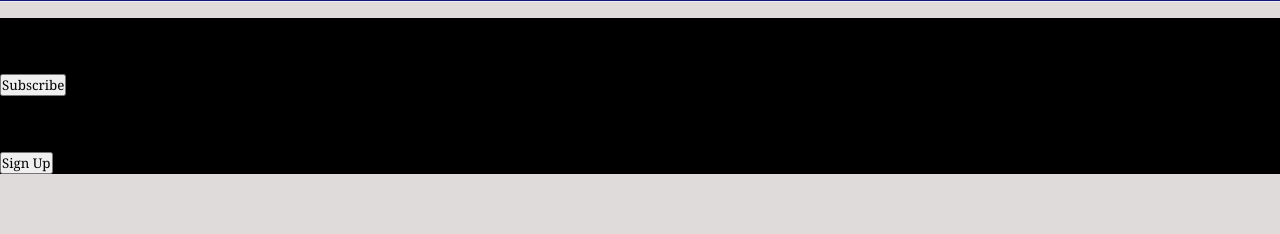
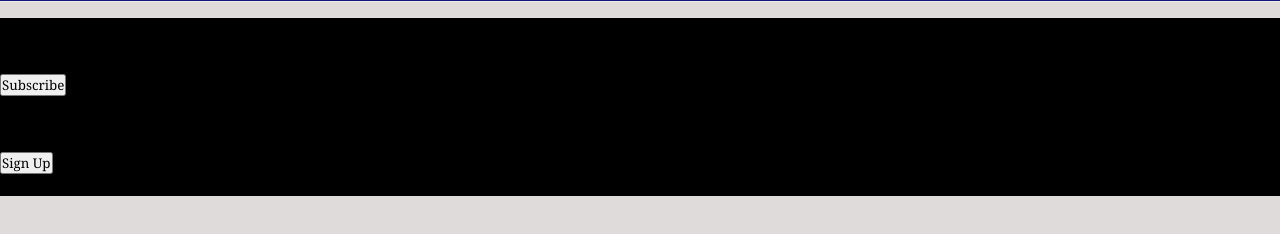
Before and after one commit to hjtech344/git-pro, a plain HTML site: page index.html in a window 1280 px wide. Shown: the part 58-292 px from the top of the page. Drawn offline with Linux system fonts and the light colour scheme.

Commit message:
Ajout d'une troisieme section dans (index.html)

```diff
--- a/index.html
+++ b/index.html
@@ -70,6 +70,10 @@
                     <button>Sign Up</button>
                 </div>
             </section>
+
+            <section class="section-three">
+                Section three
+            </section>
         </main>
     <!-- End Main -->
 
```
